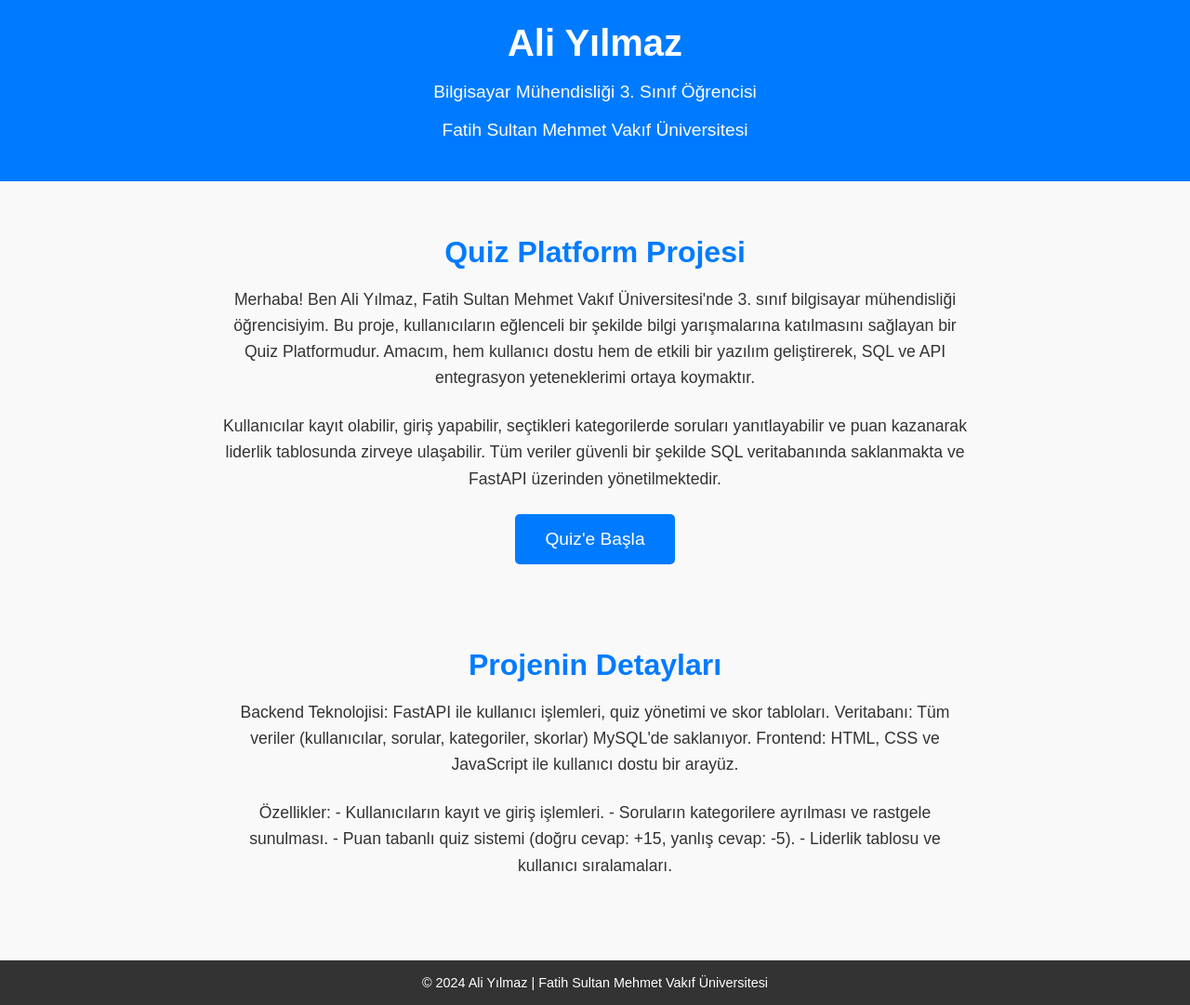
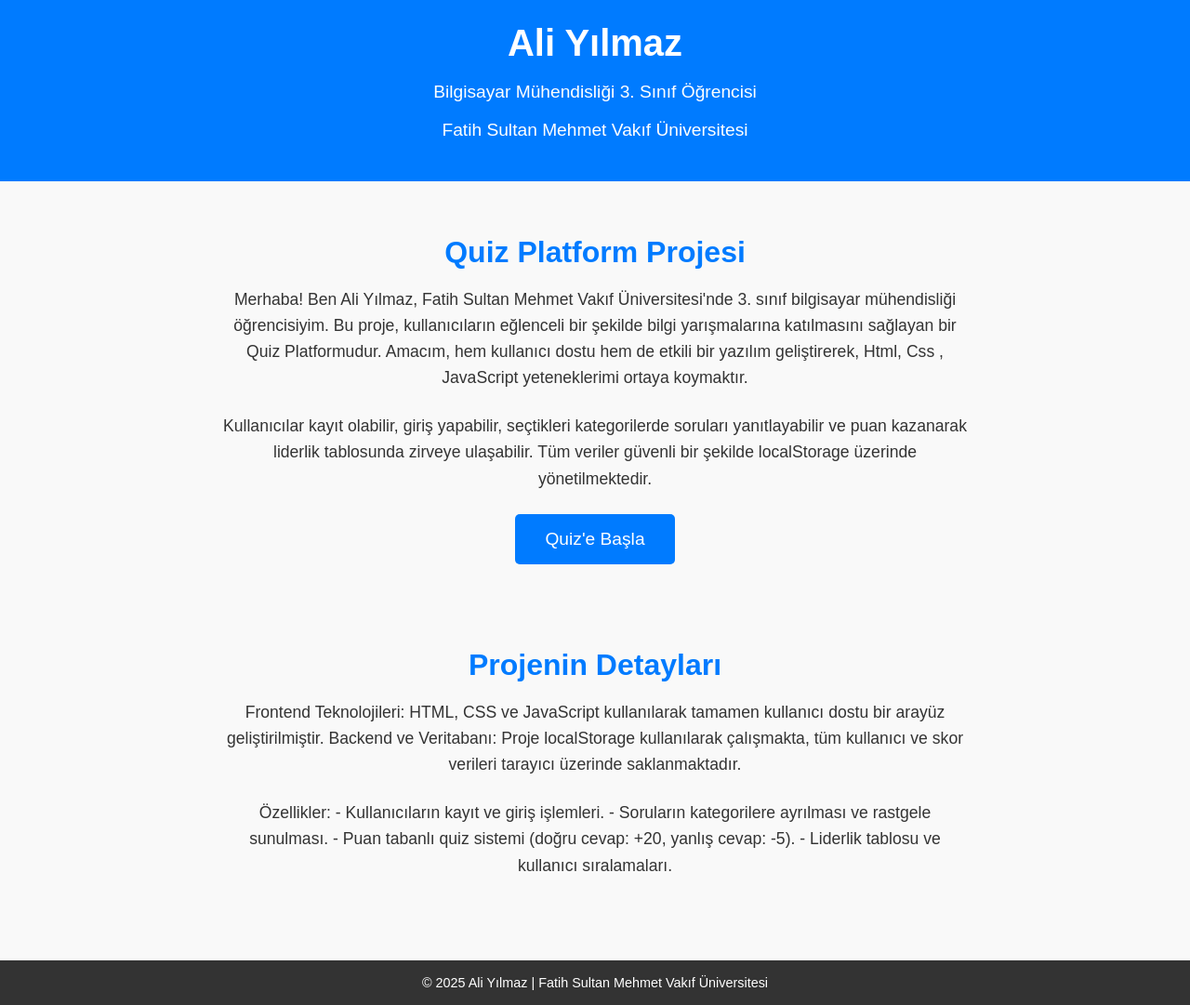
Before and after one commit to Aliylmaz/Aliylmaz.github.io, a plain HTML site: page index.html in a window 1280 px wide. Shown: the whole page at 93% size. Drawn offline with Linux system fonts and the light colour scheme.

Commit message:
Update index.html

```diff
--- a/index.html
+++ b/index.html
@@ -79,33 +79,32 @@
         <p>
             Merhaba! Ben Ali Yılmaz, Fatih Sultan Mehmet Vakıf Üniversitesi'nde 3. sınıf bilgisayar mühendisliği öğrencisiyim.
             Bu proje, kullanıcıların eğlenceli bir şekilde bilgi yarışmalarına katılmasını sağlayan bir Quiz Platformudur.
-            Amacım, hem kullanıcı dostu hem de etkili bir yazılım geliştirerek, SQL ve API entegrasyon yeteneklerimi ortaya koymaktır.
+            Amacım, hem kullanıcı dostu hem de etkili bir yazılım geliştirerek, Html, Css , JavaScript yeteneklerimi ortaya koymaktır.
         </p>
         <p>
             Kullanıcılar kayıt olabilir, giriş yapabilir, seçtikleri kategorilerde soruları yanıtlayabilir ve puan kazanarak liderlik tablosunda zirveye ulaşabilir.
-            Tüm veriler güvenli bir şekilde SQL veritabanında saklanmakta ve FastAPI üzerinden yönetilmektedir.
+            Tüm veriler güvenli bir şekilde localStorage üzerinde yönetilmektedir.
         </p>
-        <a href="https://fastapi-server-link.com/start" target="_blank" class="btn">Quiz'e Başla</a>
+        <a href="./html/login.html" class="btn">Quiz'e Başla</a>
     </section>
 
     <section>
         <h2>Projenin Detayları</h2>
         <p>
-            Backend Teknolojisi: FastAPI ile kullanıcı işlemleri, quiz yönetimi ve skor tabloları.
-            Veritabanı: Tüm veriler (kullanıcılar, sorular, kategoriler, skorlar) MySQL'de saklanıyor.
-            Frontend: HTML, CSS ve JavaScript ile kullanıcı dostu bir arayüz.
+            Frontend Teknolojileri: HTML, CSS ve JavaScript kullanılarak tamamen kullanıcı dostu bir arayüz geliştirilmiştir.
+            Backend ve Veritabanı: Proje localStorage kullanılarak çalışmakta, tüm kullanıcı ve skor verileri tarayıcı üzerinde saklanmaktadır.
         </p>
         <p>
             Özellikler:
             - Kullanıcıların kayıt ve giriş işlemleri.
             - Soruların kategorilere ayrılması ve rastgele sunulması.
-            - Puan tabanlı quiz sistemi (doğru cevap: +15, yanlış cevap: -5).
+            - Puan tabanlı quiz sistemi (doğru cevap: +20, yanlış cevap: -5).
             - Liderlik tablosu ve kullanıcı sıralamaları.
         </p>
     </section>
 
     <footer>
-        <p>&copy; 2024 Ali Yılmaz | Fatih Sultan Mehmet Vakıf Üniversitesi</p>
+        <p>&copy; 2025 Ali Yılmaz | Fatih Sultan Mehmet Vakıf Üniversitesi</p>
     </footer>
 </body>
 </html>
```
